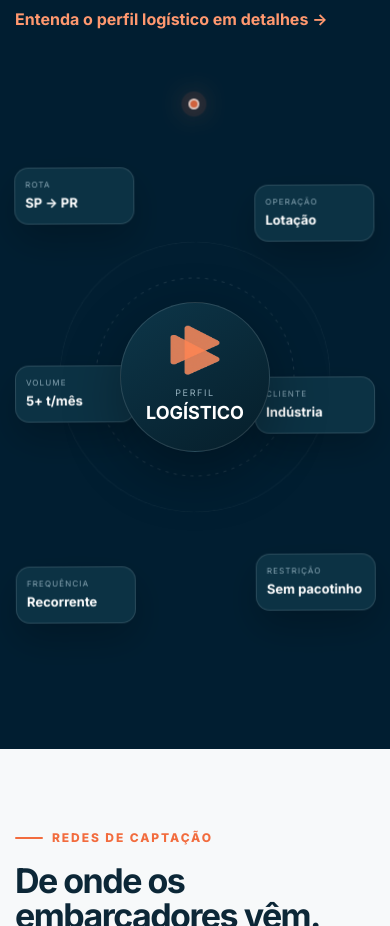
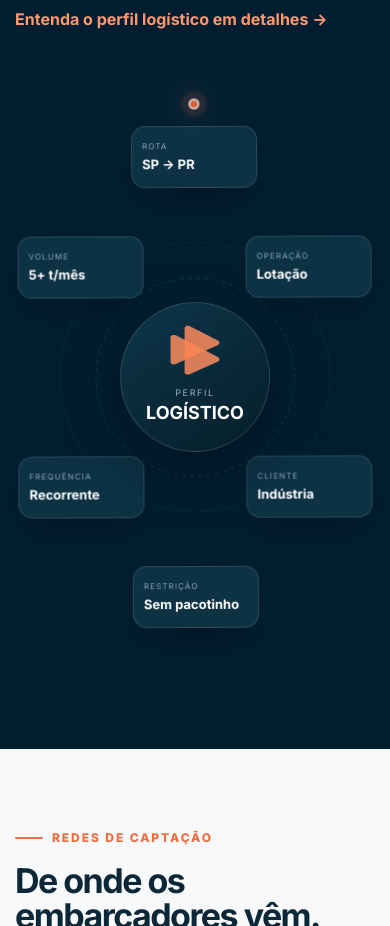
Before and after one commit to ascendaconsultoria/ascenda-logistics-site, a website: page index.html in a window 390 px wide. Shown: the part 5520-6446 px from the top of the page. Drawn offline with Linux system fonts and the light colour scheme.

Commit message:
fix: space logistics profile cards symmetrically

```diff
--- a/assets/css/styles.css
+++ b/assets/css/styles.css
@@ -134,6 +134,13 @@
 .profile-orbit{height:490px;max-width:620px}
 .profile-orbit__rotator{position:absolute;inset:0;transform-origin:50% 50%;animation:profileOrbitRotate 24s linear infinite;will-change:transform}
 .profile-orbit__rotator .orbit-pill{animation:profileOrbitCounterRotate 24s linear infinite;will-change:transform}
+.profile-orbit__rotator .orbit-pill{right:auto;bottom:auto;left:calc(50% + var(--orbit-x));top:calc(50% + var(--orbit-y));width:138px;height:64px;min-width:0;margin:-32px 0 0 -69px;display:flex;flex-direction:column;justify-content:center}
+.profile-orbit__rotator .orbit-pill--1{--orbit-x:0px;--orbit-y:-185px}
+.profile-orbit__rotator .orbit-pill--2{--orbit-x:199px;--orbit-y:-93px}
+.profile-orbit__rotator .orbit-pill--3{--orbit-x:-199px;--orbit-y:-93px}
+.profile-orbit__rotator .orbit-pill--4{--orbit-x:199px;--orbit-y:93px}
+.profile-orbit__rotator .orbit-pill--5{--orbit-x:-199px;--orbit-y:93px}
+.profile-orbit__rotator .orbit-pill--6{--orbit-x:0px;--orbit-y:185px}
 .orbit-core img{animation:orbitLogoFloat 3.8s ease-in-out infinite;will-change:transform}
 .orbit-tracer{position:absolute;z-index:6;top:4.5%;left:50%;width:11px;height:11px;border:2px solid rgba(255,255,255,.76);border-radius:50%;background:var(--orange);box-shadow:0 0 0 7px rgba(242,108,62,.12),0 0 24px rgba(242,108,62,.9);transform:translate(-50%,-50%);animation:orbitTracerPulse 1.6s ease-in-out infinite}
 .orbit-line--dash{animation:orbitDash 7s linear infinite}.orbit-line--outer{transform-origin:center;animation:orbitSpin 18s linear infinite}
@@ -440,3 +447,13 @@
   .profile-orbit__rotator{animation:profileOrbitMobileDrift 5.5s ease-in-out infinite!important}
   .profile-orbit__rotator .orbit-pill{animation:none!important}
 }
+
+@media (max-width:560px){
+  .profile-orbit__rotator .orbit-pill{width:126px;height:62px;margin:-31px 0 0 -63px}
+  .profile-orbit__rotator .orbit-pill--1{--orbit-x:0px;--orbit-y:-220px}
+  .profile-orbit__rotator .orbit-pill--2{--orbit-x:114px;--orbit-y:-110px}
+  .profile-orbit__rotator .orbit-pill--3{--orbit-x:-114px;--orbit-y:-110px}
+  .profile-orbit__rotator .orbit-pill--4{--orbit-x:114px;--orbit-y:110px}
+  .profile-orbit__rotator .orbit-pill--5{--orbit-x:-114px;--orbit-y:110px}
+  .profile-orbit__rotator .orbit-pill--6{--orbit-x:0px;--orbit-y:220px}
+}
--- a/index.html
+++ b/index.html
@@ -30,7 +30,7 @@
 <link rel="preconnect" href="https://fonts.googleapis.com">
 <link rel="preconnect" href="https://fonts.gstatic.com" crossorigin>
 <link href="https://fonts.googleapis.com/css2?family=Inter:wght@400;500;600;700;800;900&display=swap" rel="stylesheet">
-<link rel="stylesheet" href="/assets/css/styles.css?v=20260901-3">
+<link rel="stylesheet" href="/assets/css/styles.css?v=20260901-4">
 <script>
 document.documentElement.classList.add('js');
 </script>
```
Also changed, not shown: 404.html (+1 -1 lines), captacao-de-embarcadores/index.html (+1 -1 lines), marketing-para-transportadoras/index.html (+1 -1 lines), perfil-logistico/index.html (+1 -1 lines), politica-de-privacidade/index.html (+1 -1 lines), sobre/index.html (+1 -1 lines), termos/index.html (+1 -1 lines), tests/site.spec.js (+31 -0 lines).
